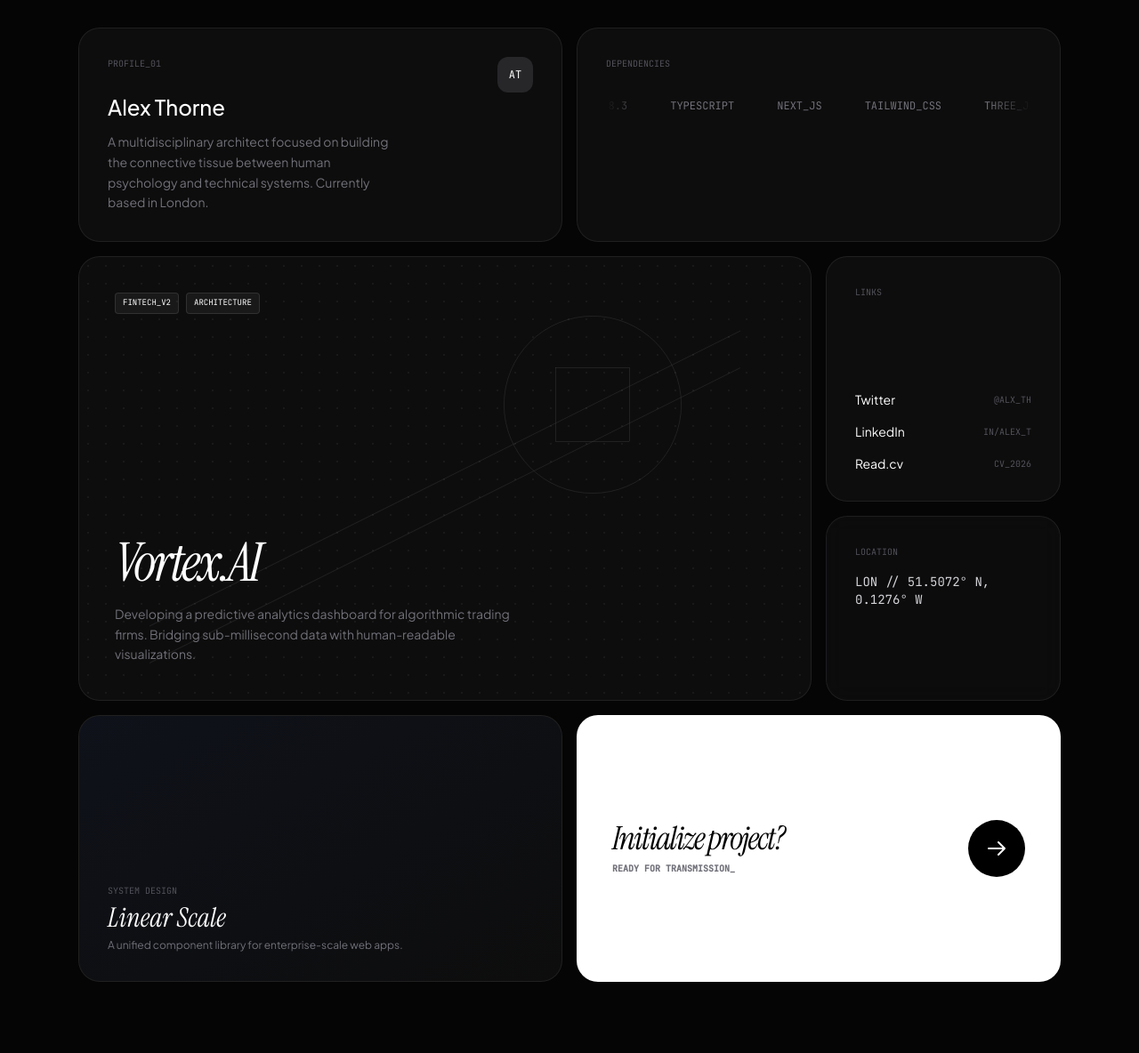
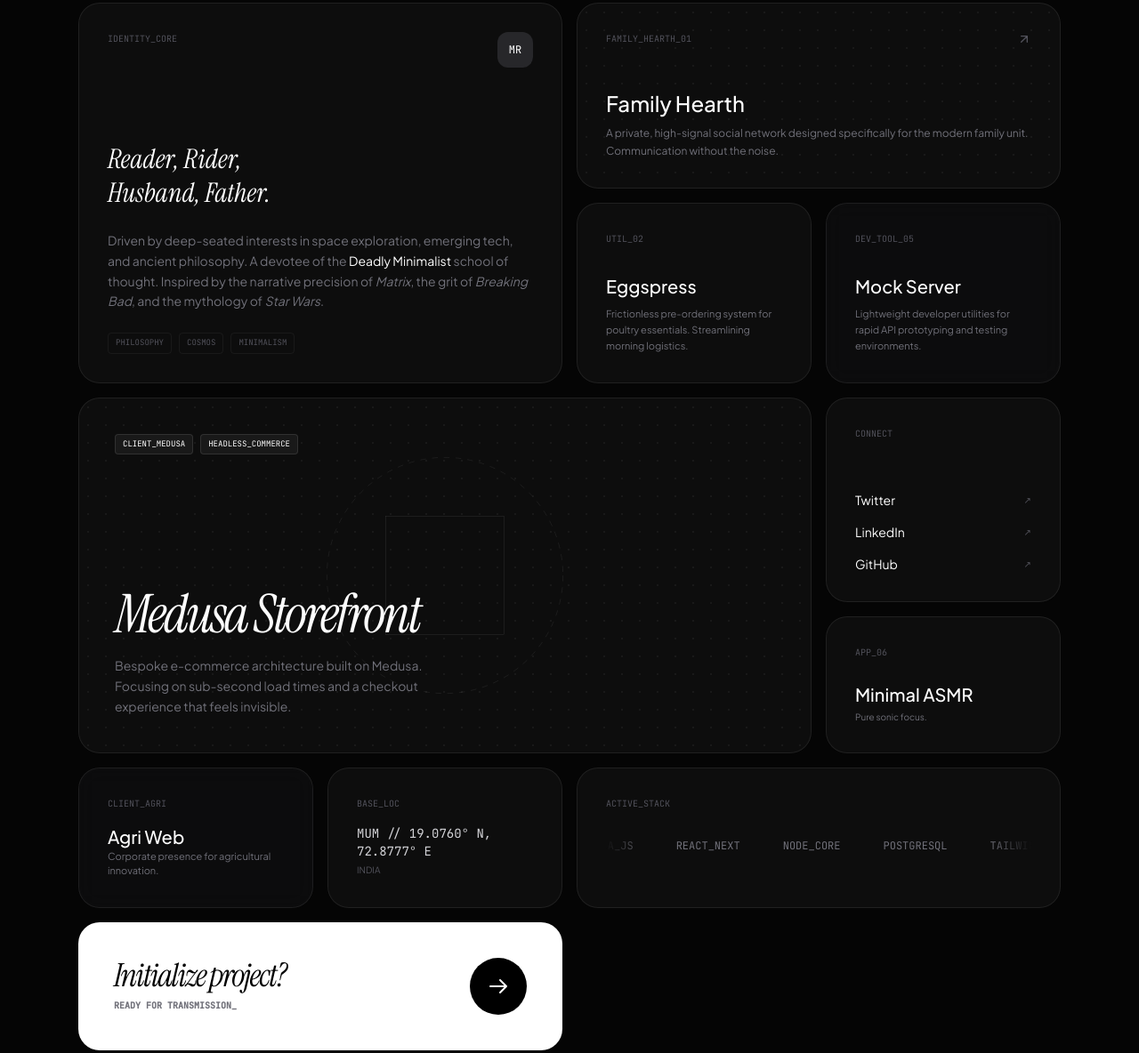
Before and after one commit to mayur-ravindram/portfolio, a website: page index.htm in a window 1280 px wide. Shown: the part 524-1708 px from the top of the page at 89% size. Drawn offline with nearby package versions, Linux system fonts and the light colour scheme.

Commit message:
Update index.htm

```diff
--- a/index.htm
+++ b/index.htm
@@ -3,7 +3,7 @@
 <head>
     <meta charset="UTF-8">
     <meta name="viewport" content="width=device-width, initial-scale=1.0">
-    <title>Portfolio | System Architect & Designer</title>
+    <title>Mayur Ravindra | Deadly Minimalist & Architect</title>
     <script src="https://cdn.tailwindcss.com"></script>
     <link rel="preconnect" href="https://fonts.googleapis.com">
     <link rel="preconnect" href="https://fonts.gstatic.com" crossorigin>
@@ -65,9 +65,9 @@
         .pulse-dot {
             width: 8px;
             height: 8px;
-            background: #4ade80;
+            background: #ffffff;
             border-radius: 50%;
-            box-shadow: 0 0 10px rgba(74, 222, 128, 0.5);
+            box-shadow: 0 0 10px rgba(255, 255, 255, 0.5);
             animation: pulse 2s infinite;
         }
 
@@ -86,10 +86,9 @@
             100% { transform: translateX(-50%); }
         }
         .animate-scroll {
-            animation: scroll 25s linear infinite;
+            animation: scroll 35s linear infinite;
         }
 
-        /* Custom UI Flow logic: remove standard anchor jump */
         .nav-link.active {
             color: white;
             background: rgba(255, 255, 255, 0.05);
@@ -101,11 +100,11 @@
     <!-- Navbar -->
     <nav class="fixed top-6 left-1/2 -translate-x-1/2 z-50 w-[95%] max-w-lg">
         <div class="glass px-2 py-2 rounded-full flex justify-between items-center shadow-2xl">
-            <div class="ml-4 font-bold tracking-tighter mono text-sm">ARCH_01<span class="text-zinc-600">.LOG</span></div>
+            <div class="ml-4 font-bold tracking-tighter mono text-[10px]">MR_SYS<span class="text-zinc-600">.V2</span></div>
             <div class="flex gap-1 text-[10px] font-bold uppercase tracking-widest">
-                <button data-target="work" class="nav-link px-4 py-2 hover:text-white text-zinc-500 transition-all rounded-full">Work</button>
-                <button data-target="about" class="nav-link px-4 py-2 hover:text-white text-zinc-500 transition-all rounded-full">About</button>
-                <button onclick="toggleModal()" class="px-5 py-2 bg-white text-black rounded-full hover:bg-zinc-200 transition-all ml-2">Connect</button>
+                <button data-target="work" class="nav-link px-4 py-2 hover:text-white text-zinc-500 transition-all rounded-full">Archive</button>
+                <button data-target="about" class="nav-link px-4 py-2 hover:text-white text-zinc-500 transition-all rounded-full">Bio</button>
+                <button onclick="toggleModal()" class="px-5 py-2 bg-white text-black rounded-full hover:bg-zinc-200 transition-all ml-2">Contact</button>
             </div>
         </div>
     </nav>
@@ -116,14 +115,14 @@
         <header id="home" class="mb-24 reveal">
             <div class="flex items-center gap-3 mb-6">
                 <div class="pulse-dot"></div>
-                <span class="mono text-[10px] text-zinc-500 uppercase tracking-widest">System Status: Active // Latency: 14ms</span>
+                <span class="mono text-[10px] text-zinc-500 uppercase tracking-widest">Deadly Minimalist // Mumbai // Red Pill Enabled</span>
             </div>
             <h1 class="text-6xl md:text-[110px] serif italic leading-[0.8] mb-8 tracking-tighter">
-                Engineering <br>
-                <span class="text-zinc-700">elegant logic.</span>
+                Mayur <br>
+                <span class="text-zinc-700">Ravindra.</span>
             </h1>
             <p class="text-lg md:text-xl text-zinc-400 max-w-2xl leading-relaxed font-light">
-                Freelance Senior Designer specializing in high-performance digital architecture. I transform complex data structures into intuitive user interfaces.
+                Architecting digital silence. I design high-performance systems and minimal utilities for clients and developers who value logic over noise.
             </p>
         </header>
 
@@ -131,69 +130,76 @@
         <main id="work" class="grid grid-cols-1 md:grid-cols-4 gap-4">
 
             <!-- Bio / About Block -->
-            <div id="about" class="bento-card glass p-8 col-span-1 md:col-span-2 row-span-1 flex flex-col justify-between reveal group">
+            <div id="about" class="bento-card glass p-8 col-span-1 md:col-span-2 row-span-2 flex flex-col justify-between reveal group">
                 <div class="flex justify-between items-start">
-                    <span class="mono text-[10px] text-zinc-600 uppercase">Profile_01</span>
-                    <div class="w-10 h-10 rounded-xl bg-zinc-800 flex items-center justify-center mono text-xs text-white">AT</div>
+                    <span class="mono text-[10px] text-zinc-600 uppercase">Identity_Core</span>
+                    <div class="w-10 h-10 rounded-xl bg-zinc-800 flex items-center justify-center mono text-xs text-white">MR</div>
                 </div>
-                <div>
-                    <h2 class="text-2xl font-medium mb-3">Alex Thorne</h2>
-                    <p class="text-sm text-zinc-500 leading-relaxed max-w-xs">
-                        A multidisciplinary architect focused on building the connective tissue between human psychology and technical systems. Currently based in London.
+                <div class="space-y-6">
+                    <h2 class="text-3xl serif italic leading-tight">Reader, Rider, <br>Husband, Father.</h2>
+                    <p class="text-sm text-zinc-500 leading-relaxed">
+                        Driven by deep-seated interests in space exploration, emerging tech, and ancient philosophy.
+                        A devotee of the <span class="text-white">Deadly Minimalist</span> school of thought.
+                        Inspired by the narrative precision of <span class="italic">Matrix</span>, the grit of <span class="italic">Breaking Bad</span>, and the mythology of <span class="italic">Star Wars</span>.
                     </p>
-                </div>
-            </div>
-
-            <!-- Tech Stack Block -->
-            <div class="bento-card glass p-8 col-span-1 md:col-span-2 reveal overflow-hidden">
-                <span class="mono text-[10px] text-zinc-600 uppercase mb-8 block">Dependencies</span>
-                <div class="marquee-container overflow-hidden">
-                    <div class="flex animate-scroll whitespace-nowrap">
-                        <div class="flex gap-12 items-center mono text-xs uppercase text-zinc-500">
-                            <span>React_18.3</span>
-                            <span>TypeScript</span>
-                            <span>Next_JS</span>
-                            <span>Tailwind_CSS</span>
-                            <span>Three_JS</span>
-                            <span>Figma</span>
-                            <span>Node_JS</span>
-                            <!-- Duplicate for loop -->
-                            <span>React_18.3</span>
-                            <span>TypeScript</span>
-                            <span>Next_JS</span>
-                            <span>Tailwind_CSS</span>
-                            <span>Three_JS</span>
-                            <span>Figma</span>
-                            <span>Node_JS</span>
-                        </div>
+                    <div class="flex gap-2 mono text-[9px] text-zinc-600 uppercase">
+                        <span class="px-2 py-1 border border-white/5 rounded">Philosophy</span>
+                        <span class="px-2 py-1 border border-white/5 rounded">Cosmos</span>
+                        <span class="px-2 py-1 border border-white/5 rounded">Minimalism</span>
                     </div>
                 </div>
             </div>
 
-            <!-- Primary Project -->
-            <div class="bento-card glass col-span-1 md:col-span-3 row-span-2 reveal group cursor-pointer dot-grid min-h-[500px]">
+            <!-- Project 1: Family Hearth (Social) -->
+            <div class="bento-card glass p-8 col-span-1 md:col-span-2 reveal group cursor-pointer dot-grid">
+                <div class="flex justify-between items-start mb-12">
+                    <span class="mono text-[10px] text-zinc-600 uppercase">Family_Hearth_01</span>
+                    <svg class="w-4 h-4 text-zinc-600 group-hover:text-white transition-colors" fill="none" stroke="currentColor" viewBox="0 0 24 24"><path d="M7 17L17 7M17 7H7M17 7V17" stroke-width="2" stroke-linecap="round" stroke-linejoin="round"></path></svg>
+                </div>
+                <h3 class="text-2xl font-medium mb-2">Family Hearth</h3>
+                <p class="text-xs text-zinc-500 leading-relaxed">A private, high-signal social network designed specifically for the modern family unit. Communication without the noise.</p>
+            </div>
+
+            <!-- Project 2: Eggspress (Utility) -->
+            <div class="bento-card glass p-8 col-span-1 md:col-span-1 reveal group cursor-pointer">
+                <div class="flex justify-between items-start mb-8">
+                    <span class="mono text-[10px] text-zinc-600 uppercase">Util_02</span>
+                </div>
+                <h3 class="text-xl font-medium mb-2">Eggspress</h3>
+                <p class="text-[11px] text-zinc-500 leading-relaxed">Frictionless pre-ordering system for poultry essentials. Streamlining morning logistics.</p>
+            </div>
+
+            <!-- Project 5: Mock Server (Developer Utilities) -->
+            <div class="bento-card glass p-8 col-span-1 md:col-span-1 reveal group cursor-pointer bg-zinc-900/40">
+                <div class="flex justify-between items-start mb-8">
+                    <span class="mono text-[10px] text-zinc-600 uppercase">Dev_Tool_05</span>
+                </div>
+                <h3 class="text-xl font-medium mb-2">Mock Server</h3>
+                <p class="text-[11px] text-zinc-500 leading-relaxed">Lightweight developer utilities for rapid API prototyping and testing environments.</p>
+            </div>
+
+            <!-- Project 4: Medusa Storefront (Commerce) -->
+            <div class="bento-card glass col-span-1 md:col-span-3 row-span-2 reveal group cursor-pointer dot-grid min-h-[400px]">
                 <div class="absolute inset-0 opacity-20 pointer-events-none overflow-hidden">
                     <svg width="100%" height="100%" viewBox="0 0 800 600" fill="none" xmlns="http://www.w3.org/2000/svg">
-                        <path d="M0 500 L800 100" stroke="white" stroke-width="0.5" />
-                        <path d="M0 550 L800 150" stroke="white" stroke-width="0.5" />
-                        <circle cx="600" cy="200" r="120" stroke="white" stroke-width="0.5" />
-                        <rect x="550" y="150" width="100" height="100" stroke="white" stroke-width="0.5" />
+                        <circle cx="400" cy="300" r="200" stroke="white" stroke-width="0.5" stroke-dasharray="10 10" />
+                        <rect x="300" y="200" width="200" height="200" stroke="white" stroke-width="0.5" />
                     </svg>
                 </div>
                 <div class="relative z-10 p-10 h-full flex flex-col justify-between">
                     <div class="flex justify-between items-start">
                         <div class="flex gap-2 mono text-[9px] uppercase">
-                            <span class="px-2 py-1 bg-white/5 border border-white/10 rounded">Fintech_V2</span>
-                            <span class="px-2 py-1 bg-white/5 border border-white/10 rounded">Architecture</span>
+                            <span class="px-2 py-1 bg-white/5 border border-white/10 rounded">Client_Medusa</span>
+                            <span class="px-2 py-1 bg-white/5 border border-white/10 rounded">Headless_Commerce</span>
                         </div>
                         <div class="w-12 h-12 bg-white text-black rounded-full flex items-center justify-center opacity-0 group-hover:opacity-100 transition-all translate-y-2 group-hover:translate-y-0 shadow-xl">
                             <svg class="w-5 h-5" fill="none" stroke="currentColor" viewBox="0 0 24 24"><path d="M7 17L17 7M17 7H7M17 7V17" stroke-width="2.5" stroke-linecap="round" stroke-linejoin="round"></path></svg>
                         </div>
                     </div>
                     <div>
-                        <h3 class="text-6xl serif italic tracking-tighter mb-4">Vortex.AI</h3>
-                        <p class="text-zinc-500 max-w-md text-sm leading-relaxed">
-                            Developing a predictive analytics dashboard for algorithmic trading firms. Bridging sub-millisecond data with human-readable visualizations.
+                        <h3 class="text-6xl serif italic tracking-tighter mb-4">Medusa Storefront</h3>
+                        <p class="text-zinc-500 max-w-sm text-sm leading-relaxed">
+                            Bespoke e-commerce architecture built on Medusa. Focusing on sub-second load times and a checkout experience that feels invisible.
                         </p>
                     </div>
                 </div>
@@ -201,36 +207,70 @@
 
             <!-- Social Links Block -->
             <div class="bento-card glass p-8 col-span-1 reveal flex flex-col justify-between">
-                <span class="mono text-[10px] text-zinc-600 uppercase">Links</span>
+                <span class="mono text-[10px] text-zinc-600 uppercase">Connect</span>
                 <div class="space-y-4 mt-8">
-                    <a href="#" class="flex justify-between items-center group/link">
+                    <a href="https://twitter.com/mayurravindram" class="flex justify-between items-center group/link">
                         <span class="text-sm">Twitter</span>
-                        <span class="mono text-[10px] text-zinc-600 group-hover/link:text-white transition-colors">@ALX_TH</span>
+                        <span class="mono text-[10px] text-zinc-600 group-hover/link:text-white transition-colors">↗</span>
                     </a>
-                    <a href="#" class="flex justify-between items-center group/link">
+                    <a href="https://linkedin.com/in/mayurravindram" class="flex justify-between items-center group/link">
                         <span class="text-sm">LinkedIn</span>
-                        <span class="mono text-[10px] text-zinc-600 group-hover/link:text-white transition-colors">IN/ALEX_T</span>
+                        <span class="mono text-[10px] text-zinc-600 group-hover/link:text-white transition-colors">↗</span>
                     </a>
-                    <a href="#" class="flex justify-between items-center group/link">
-                        <span class="text-sm">Read.cv</span>
-                        <span class="mono text-[10px] text-zinc-600 group-hover/link:text-white transition-colors">CV_2026</span>
+                    <a href="https://github.com/mayurravindram" class="flex justify-between items-center group/link">
+                        <span class="text-sm">GitHub</span>
+                        <span class="mono text-[10px] text-zinc-600 group-hover/link:text-white transition-colors">↗</span>
                     </a>
                 </div>
             </div>
 
-            <!-- Small Status Card -->
-            <div class="bento-card glass p-8 col-span-1 reveal bg-zinc-900/40">
-                <span class="mono text-[10px] text-zinc-600 uppercase mb-4 block">Location</span>
-                <p class="text-sm mono text-zinc-300">LON // 51.5072° N, 0.1276° W</p>
+            <!-- Project 6: Minimal ASMR -->
+            <div class="bento-card glass p-8 col-span-1 reveal flex flex-col justify-between group cursor-pointer">
+                <div class="flex justify-between items-start">
+                    <span class="mono text-[10px] text-zinc-600 uppercase">App_06</span>
+                </div>
+                <div>
+                    <h3 class="text-xl font-medium mb-1">Minimal ASMR</h3>
+                    <p class="text-[10px] text-zinc-500">Pure sonic focus.</p>
+                </div>
             </div>
 
-            <!-- Secondary Project -->
-            <div class="bento-card glass col-span-1 md:col-span-2 p-8 reveal group cursor-pointer overflow-hidden min-h-[300px] flex flex-col justify-end">
-                <div class="absolute inset-0 bg-gradient-to-br from-blue-900/10 to-transparent pointer-events-none"></div>
-                <div class="relative z-10">
-                    <span class="mono text-[10px] text-zinc-600 uppercase mb-2 block">System Design</span>
-                    <h3 class="text-3xl serif italic leading-none mb-2">Linear Scale</h3>
-                    <p class="text-zinc-500 text-xs">A unified component library for enterprise-scale web apps.</p>
+            <!-- Project 3: Agri Website -->
+            <div class="bento-card glass p-8 col-span-1 md:col-span-1 reveal bg-zinc-900/40 flex flex-col justify-between">
+                <span class="mono text-[10px] text-zinc-600 uppercase block">Client_Agri</span>
+                <h3 class="text-xl font-medium mt-4">Agri Web</h3>
+                <p class="text-[11px] text-zinc-500">Corporate presence for agricultural innovation.</p>
+            </div>
+
+            <!-- Location Status Card -->
+            <div class="bento-card glass p-8 col-span-1 md:col-span-1 reveal">
+                <span class="mono text-[10px] text-zinc-600 uppercase mb-4 block">Base_Loc</span>
+                <p class="text-sm mono text-zinc-300">MUM // 19.0760° N, 72.8777° E</p>
+                <p class="text-[10px] text-zinc-600 mt-1 uppercase">India</p>
+            </div>
+
+            <!-- Tech Stack Block -->
+            <div class="bento-card glass p-8 col-span-1 md:col-span-2 reveal overflow-hidden">
+                <span class="mono text-[10px] text-zinc-600 uppercase mb-8 block">Active_Stack</span>
+                <div class="marquee-container overflow-hidden">
+                    <div class="flex animate-scroll whitespace-nowrap">
+                        <div class="flex gap-12 items-center mono text-xs uppercase text-zinc-500">
+                            <span>Medusa_JS</span>
+                            <span>React_Next</span>
+                            <span>Node_Core</span>
+                            <span>PostgreSQL</span>
+                            <span>Tailwind_CSS</span>
+                            <span>Figma_Arch</span>
+                            <span>TypeScript</span>
+                            <span>Medusa_JS</span>
+                            <span>React_Next</span>
+                            <span>Node_Core</span>
+                            <span>PostgreSQL</span>
+                            <span>Tailwind_CSS</span>
+                            <span>Figma_Arch</span>
+                            <span>TypeScript</span>
+                        </div>
+                    </div>
                 </div>
             </div>
 
@@ -249,10 +289,10 @@
 
         <footer class="mt-40 py-10 border-t border-zinc-900 flex flex-col md:flex-row justify-between items-center gap-6">
             <div class="mono text-[9px] text-zinc-700 tracking-[0.3em]">
-                &copy; 2026 DESIGN_SYSTEMS_CORE_MOD
+                &copy; 2026 MR_ARCHITECT_SYSTEMS
             </div>
             <div class="flex gap-10">
-                <button class="mono text-[9px] text-zinc-500 hover:text-white transition-colors" onclick="copyEmail()">COPY_EMAIL</button>
+                <button class="mono text-[9px] text-zinc-500 hover:text-white transition-colors uppercase" onclick="copyEmail()">Copy_Email</button>
                 <a href="#" class="mono text-[9px] text-zinc-500 hover:text-white transition-colors uppercase">View_Source</a>
             </div>
         </footer>
@@ -265,7 +305,7 @@
             <div class="glass p-10 rounded-[40px] shadow-2xl animate-in fade-in zoom-in duration-500">
                 <div class="flex justify-between items-start mb-10">
                     <div>
-                        <span class="mono text-[10px] text-zinc-500 uppercase block mb-1">Transmission_01</span>
+                        <span class="mono text-[10px] text-zinc-500 uppercase block mb-1">Packet_Transmission</span>
                         <h2 class="text-5xl serif italic">Connect.</h2>
                     </div>
                     <button onclick="toggleModal()" class="text-zinc-500 hover:text-white transition-colors">
@@ -283,7 +323,7 @@
     </div>
 
     <script>
-        // Fix for Navigation Flow - Robust Smooth Scroll
+        // Smooth Scroll Logic
         document.querySelectorAll('.nav-link').forEach(link => {
             link.addEventListener('click', (e) => {
                 const targetId = link.getAttribute('data-target');
@@ -291,18 +331,17 @@
 
                 if (targetElement) {
                     window.scrollTo({
-                        top: targetElement.offsetTop - 100, // Offset for fixed nav
+                        top: targetElement.offsetTop - 100,
                         behavior: 'smooth'
                     });
 
-                    // Update active state
                     document.querySelectorAll('.nav-link').forEach(btn => btn.classList.remove('active'));
                     link.classList.add('active');
                 }
             });
         });
 
-        // Intersection Observer for Entrance Reveal
+        // Entrance Animations
         const revealObserver = new IntersectionObserver((entries) => {
             entries.forEach(entry => {
                 if (entry.isIntersecting) {
@@ -313,7 +352,7 @@
 
         document.querySelectorAll('.reveal').forEach(el => revealObserver.observe(el));
 
-        // Modal State
+        // Modal Logic
         function toggleModal() {
             const modal = document.getElementById('contact-modal');
             const isHidden = modal.classList.contains('hidden');
@@ -321,9 +360,9 @@
             document.body.style.overflow = isHidden ? 'hidden' : 'auto';
         }
 
-        // Copy Email to Clipboard (No nonsense UX)
+        // UX Helper: Copy Email
         function copyEmail() {
-            const email = "hello@alexthorne.design";
+            const email = "mayur@mayurravindram.com";
             const el = document.createElement('textarea');
             el.value = email;
             document.body.appendChild(el);
@@ -333,7 +372,7 @@
 
             const btn = event.target;
             const originalText = btn.innerText;
-            btn.innerText = "COPIED_TO_CLIPBOARD";
+            btn.innerText = "PACKET_COPIED";
             btn.classList.add('text-white');
             setTimeout(() => {
                 btn.innerText = originalText;
@@ -341,7 +380,6 @@
             }, 2000);
         }
 
-        // Escape Key Modal Close
         window.addEventListener('keydown', (e) => {
             if (e.key === 'Escape') {
                 document.getElementById('contact-modal').classList.add('hidden');
```
